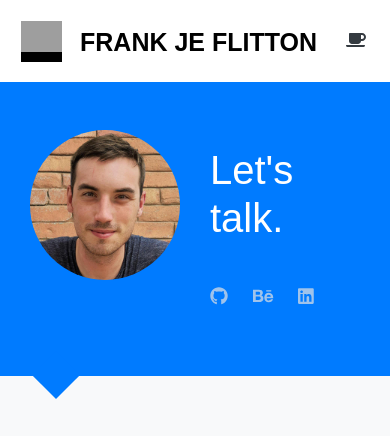
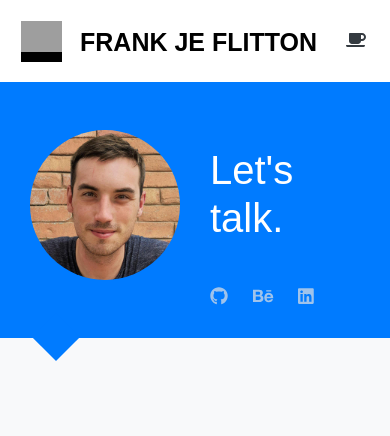
Before and after one commit to FrankFlitton/Personal-Website, a Vue app in the folder frontend/: page /contact in a window 390 px wide. Shown: the top 436 px of the page. Built offline with nearby package versions, Linux system fonts and the light colour scheme; grey boxes are pictures that could not be loaded; what Vee-Validate, v-img would draw is missing.

Commit message:
Mobile padding

```diff
--- a/frontend/src/components/pages/Contact.vue
+++ b/frontend/src/components/pages/Contact.vue
@@ -16,10 +16,10 @@
                 lg="4"
                 offset-md="3"
                 offset-lg="1"
-                class="pt-5 h-100 text-center"
+                class="pt-5 h-100 text-center mb-3 mb-sm-0 pb-1 pb-sm-0"
               >
                 <img
-                  class="rounded-circle"
+                  class="rounded-circle mb-4 mb-sm-5"
                   src="/static/img/fflitton-headshot-2018-web.jpg"
                   alt="Photo of Frank"
                 />
@@ -117,7 +117,7 @@ export default {
       @media(max-width:767px){
       }
       @media(max-width:767px){
-        min-height: 14em;
+        min-height: 10em;
       }
     }
     @media(min-width:768px){
```
